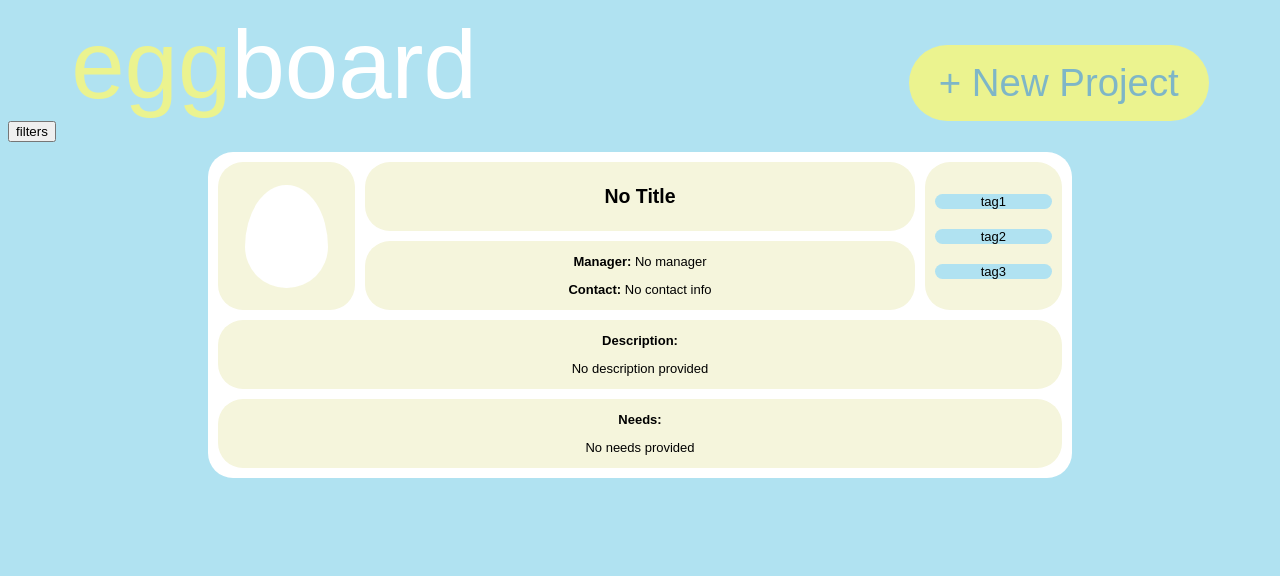
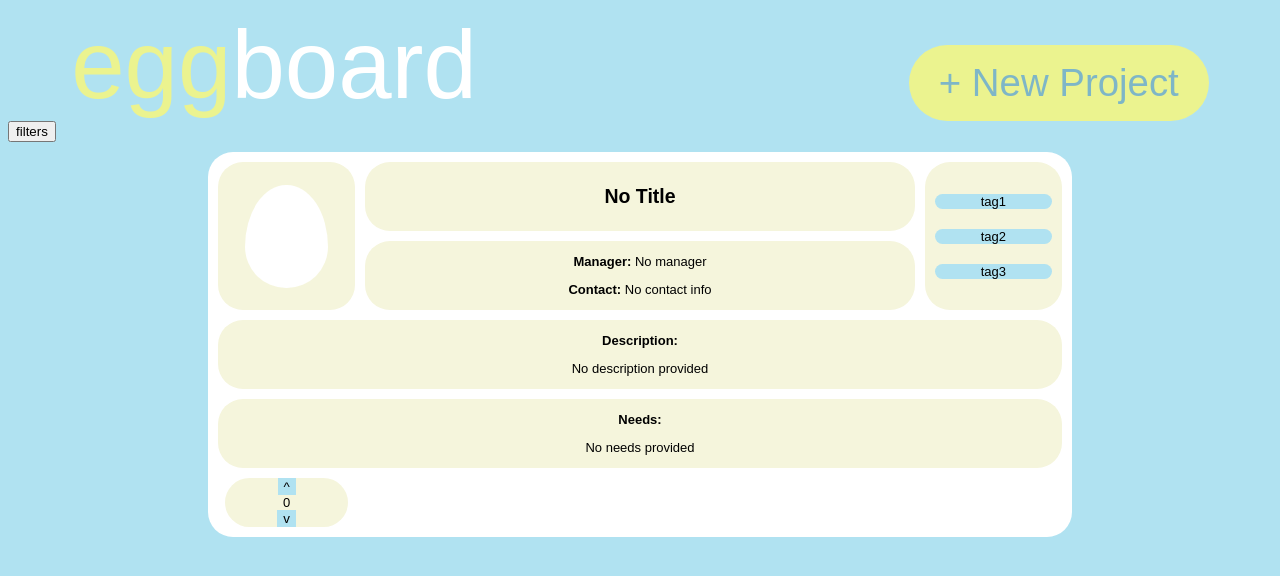
Before and after one commit to leedanny112358/eggboard, a React (Create React App) app: page / in a window 1280 px wide. Shown: the top 576 px of the page. Built offline with nearby package versions, Linux system fonts and the light colour scheme; a web font is replaced by a local one.

Commit message:
upvote counter css and jsx

```diff
--- a/src/App.css
+++ b/src/App.css
@@ -133,6 +133,23 @@ body {
   grid-column: 1 / span 3;
 }
 
+
+.post-votes {
+  align-items: center;
+  margin: 0 auto;
+  width: 90%;
+}
+
+.post-voteArrow {
+  color: black;
+  background-color: #b0e2f1;
+  border: none;
+}
+
+.post-voteNum {
+  align-items: center;
+}
+
 .attribute {
   margin-bottom: 0px;
   font-weight: bold;
--- a/src/components/Post.jsx
+++ b/src/components/Post.jsx
@@ -6,7 +6,6 @@ PLEASE ONLY MODIFY THIS COMPONENT IN BRANCH POSTS
 
 class Post extends Component {
   /*
-  state = {};
   render() {
     return (
       // PLEASE ADD CODE TO IMPLEMENT POSTS LAYOUT IN DIV POST //
@@ -24,11 +23,13 @@ class Post extends Component {
       description: props.description || "No description provided",
       needs: props.needs || "No needs provided",
       tags: props.tags || ["tag1", "tag2", "tag3"],
+      upvote: props.upvote || 0,
     };
   }
 
   render() {
     return (
+      <div>
       <div className="post-grid-container">
         <div className="post-photo">
           <div className="egg"></div>
@@ -57,6 +58,24 @@ class Post extends Component {
           <p className="attribute">Needs:</p>
           <p>{this.state.needs}</p>
         </div>
+        <div className="post-votes">
+              <button className="post-voteArrow"
+              onClick={() => this.setState({
+                  upvote: this.state.upvote + 1,
+              })}>
+              ^
+              </button>
+              <div className="post-voteNum">
+                {this.state.upvote}
+              </div>
+              <button className="post-voteArrow"
+              onClick={() => this.setState({
+                  upvote: this.state.upvote - 1,
+              })}>
+              v
+              </button>
+      </div>
+      </div>
       </div>
     );
   }
```
Also changed, not shown: src/App.js (line endings or trailing spaces), 1 other file (tests, documents, lock files or other folders).
